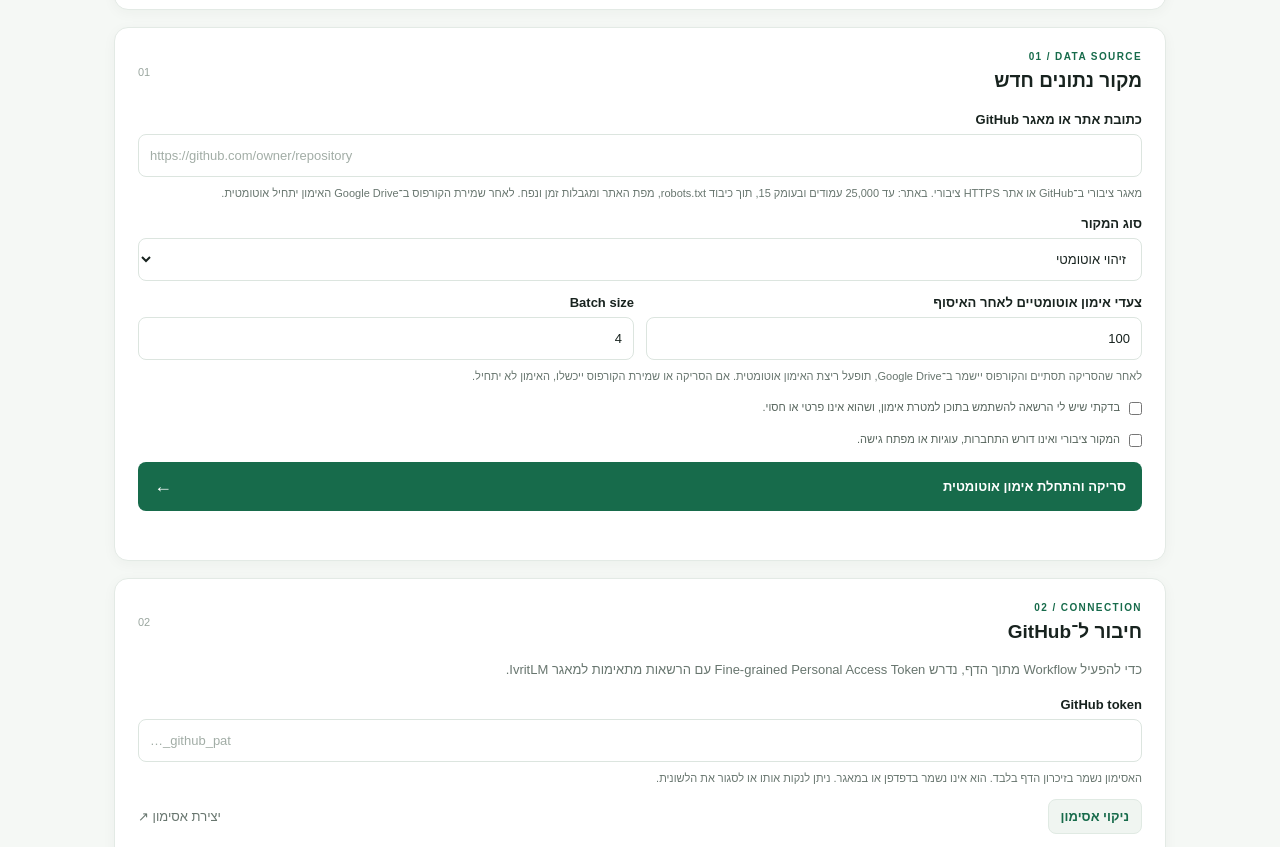
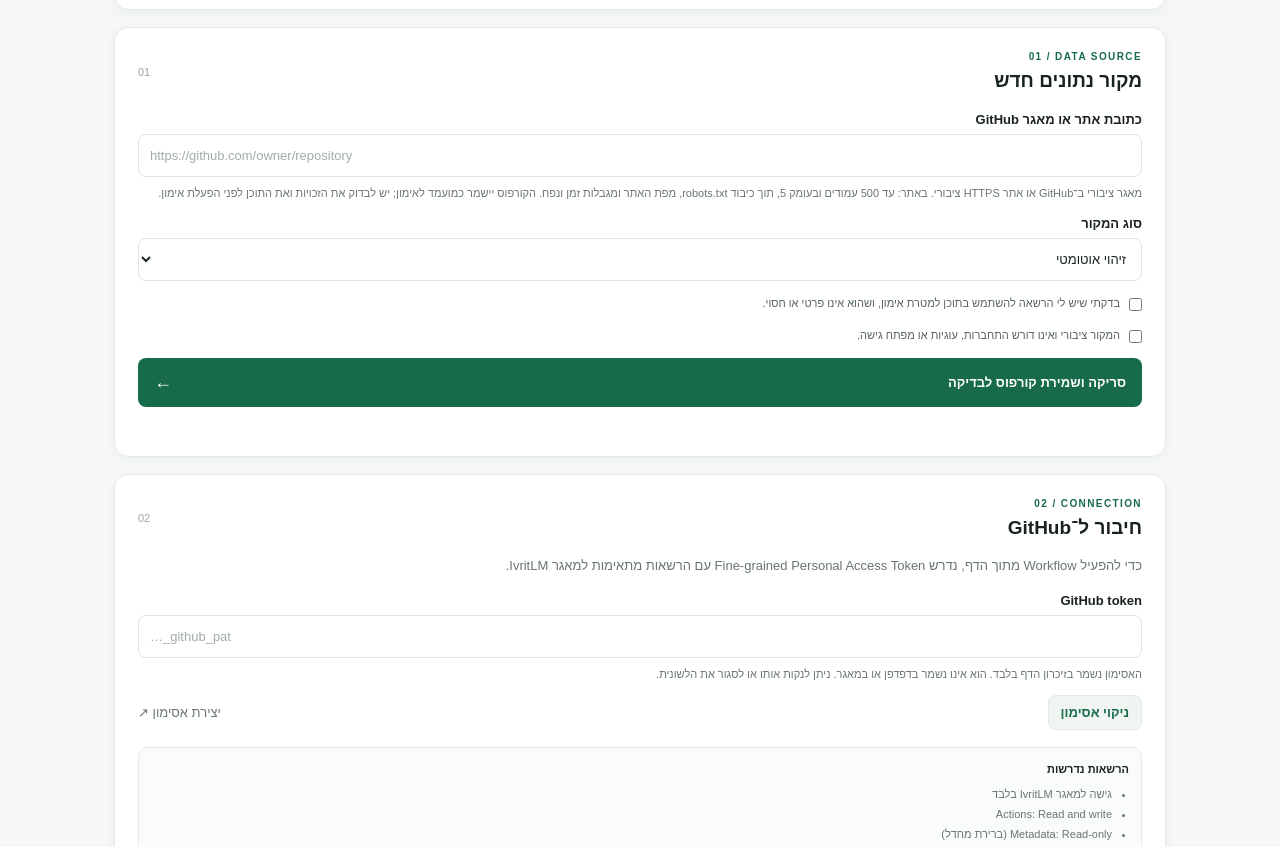
Before and after one commit to avtsye/IvritLM, a plain HTML site: page site/index.html in a window 1280 px wide. Shown: the part 683-1530 px from the top of the page. Drawn offline with Linux system fonts and the light colour scheme.

Commit message:
Clarify source review flow and add corpus approval control

```diff
--- a/site/index.html
+++ b/site/index.html
@@ -19,13 +19,11 @@
 </section>
 <div class="grid">
 <section class="panel"><div class="head"><div><p class="eyebrow">01 / DATA SOURCE</p><h2>מקור נתונים חדש</h2></div><small>01</small></div>
-<form id="train-form"><label for="source-url">כתובת אתר או מאגר GitHub</label><input id="source-url" type="url" placeholder="https://github.com/owner/repository" required><p class="hint">מאגר ציבורי ב־GitHub או אתר HTTPS ציבורי. באתר: עד 25,000 עמודים ובעומק 15, תוך כיבוד robots.txt, מפת האתר ומגבלות זמן ונפח. לאחר שמירת הקורפוס ב־Google Drive האימון יתחיל אוטומטית.</p>
+<form id="train-form"><label for="source-url">כתובת אתר או מאגר GitHub</label><input id="source-url" type="url" placeholder="https://github.com/owner/repository" required><p class="hint">מאגר ציבורי ב־GitHub או אתר HTTPS ציבורי. באתר: עד 500 עמודים ובעומק 5, תוך כיבוד robots.txt, מפת האתר ומגבלות זמן ונפח. הקורפוס יישמר כמועמד לאימון; יש לבדוק את הזכויות ואת התוכן לפני הפעלת אימון.</p>
 <label for="source-kind">סוג המקור</label><select id="source-kind"><option value="auto">זיהוי אוטומטי</option><option value="github">מאגר GitHub ציבורי</option><option value="web">אתר שלם (מפת אתר וקישורים פנימיים)</option></select>
-<div class="training-fields"><div><label for="source-training-steps">צעדי אימון אוטומטיים לאחר האיסוף</label><input id="source-training-steps" type="number" min="1" max="1000" value="100" required></div><div><label for="source-batch-size">Batch size</label><input id="source-batch-size" type="number" min="1" max="16" value="4" required></div></div>
-<p class="hint">לאחר שהסריקה תסתיים והקורפוס יישמר ב־Google Drive, תופעל ריצת האימון אוטומטית. אם הסריקה או שמירת הקורפוס ייכשלו, האימון לא יתחיל.</p>
 <div class="check"><input id="license-ack" type="checkbox" required><label for="license-ack">בדקתי שיש לי הרשאה להשתמש בתוכן למטרת אימון, ושהוא אינו פרטי או חסוי.</label></div>
 <div class="check"><input id="public-ack" type="checkbox" required><label for="public-ack">המקור ציבורי ואינו דורש התחברות, עוגיות או מפתח גישה.</label></div>
-<button id="submit-btn" type="submit"><span>סריקה והתחלת אימון אוטומטית</span><b>←</b></button><p id="form-message" role="status"></p></form></section>
+<button id="submit-btn" type="submit"><span>סריקה ושמירת קורפוס לבדיקה</span><b>←</b></button><p id="form-message" role="status"></p></form></section>
 <aside class="panel"><div class="head"><div><p class="eyebrow">02 / CONNECTION</p><h2>חיבור ל־GitHub</h2></div><small>02</small></div>
 <p class="copy">כדי להפעיל Workflow מתוך הדף, נדרש Fine-grained Personal Access Token עם הרשאות מתאימות למאגר IvritLM.</p>
 <label for="github-token">GitHub token</label><input id="github-token" type="password" placeholder="github_pat_…" autocomplete="off" spellcheck="false">
@@ -41,6 +39,7 @@
 <section class="panel pretrain"><div class="head"><div><p class="eyebrow">03 / MODEL TRAINING</p><h2>הפעלת אימון מתמשך</h2></div><small>02</small></div>
 <form id="pretrain-form"><label for="corpus-path">נתיב לקובץ קורפוס מאושר במאגר</label><input id="corpus-path" type="text" placeholder="ריק = שימוש בקורפוס האחרון שנשמר ב-Drive"><p class="hint">אפשר להשאיר ריק כדי להשתמש בקורפוס האחרון שנוצר מתהליך קליטת המקורות ב-Drive. לחלופין, אפשר לציין נתיב יחסי לקובץ TXT שכבר נמצא במאגר הציבורי.</p>
 <div class="training-fields"><div><label for="training-steps">צעדי אימון נוספים</label><input id="training-steps" type="number" min="1" max="1000" value="100" required></div><div><label for="batch-size">Batch size</label><input id="batch-size" type="number" min="1" max="16" value="4" required></div></div>
+<div class="check"><input id="corpus-approved" type="checkbox" required><label for="corpus-approved">בדקתי את זכויות המקור ואת תוכן הקורפוס, ואני מאשר להשתמש בו לאימון.</label></div>
 <p class="hint">האימון ימשיך מה־checkpoint האחרון ב־Drive. בסיום תישמר גרסת checkpoint חדשה וייוצר קובץ GGUF. נדרשים סודות Google Drive המפורטים במדריך.</p>
 <button id="pretrain-btn" type="submit"><span>הפעלת אימון והפקת GGUF</span><b>←</b></button><p id="pretrain-message" role="status"></p></form></section>
 <section class="panel chat-panel" id="chat-tuning"><div class="head"><div><p class="eyebrow">04 / CONVERSATION TRAINING</p><h2>אימון יכולת שיחה</h2></div><small>JSONL</small></div>
```
